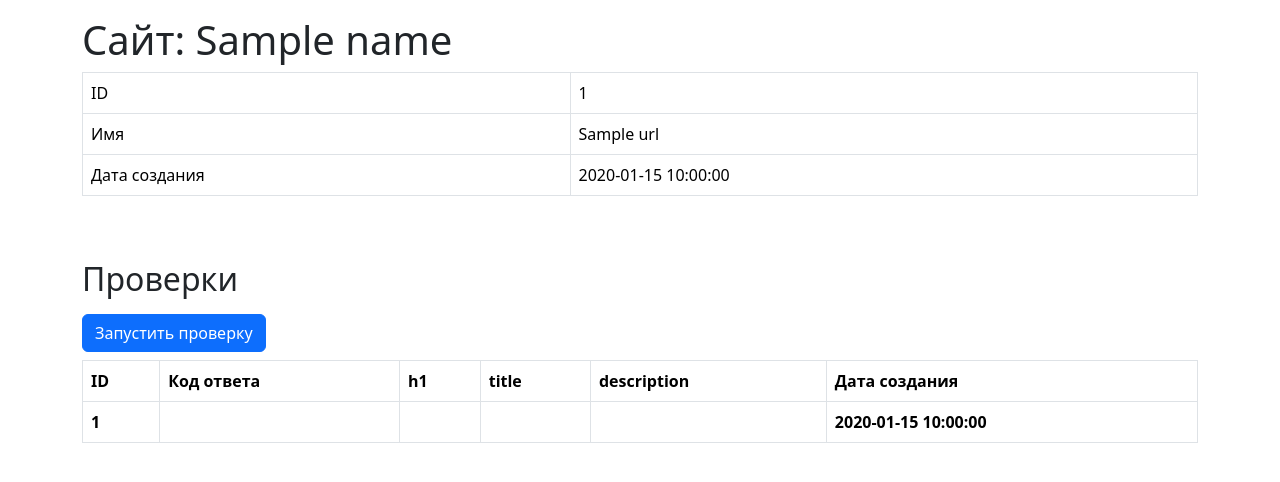
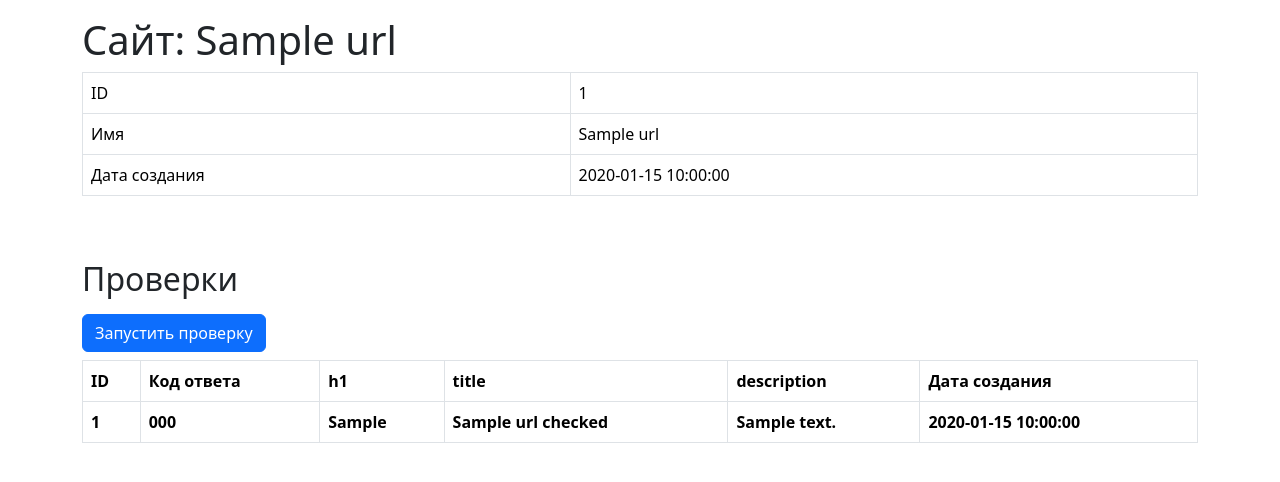
Before and after one commit to Nafanya-dev/Page-analyzer, a Flask app: template page_analyzer/templates/showURL.html in a window 1280 px wide. Shown: the part 56-538 px from the top of the page. Run offline with Flask 3, Linux system fonts and the light colour scheme; the template is opened without the code that fills it: most values are stand-ins (such as "Sample title", 1, 10 or a date in 2020); lists and menus that the app fills with data are empty.

Commit message:
add url check

```diff
--- a/page_analyzer/app.py
+++ b/page_analyzer/app.py
@@ -6,10 +6,9 @@ from flask import (
     url_for,
     flash,
     get_flashed_messages,
-    session
 )
 
-from page_analyzer.moduls.url_manager import normalize_url, validate
+from page_analyzer.moduls.url_manager import normalize_url, validate, check_url
 from page_analyzer.moduls.models import Url
 from page_analyzer.moduls import db
 from dotenv import load_dotenv
@@ -47,7 +46,6 @@ def add_url():
         return redirect(url_for('show_url', id=url.id))
     db.save_url(url, DATABASE_URL)
     flash('Страница успешно добавлена', 'success')
-    session['name'] = url.name
     return redirect(url_for('show_url', id=url.id))
 
 
@@ -74,7 +72,12 @@ def show_all_urls():
 
 
 @app.route('/urls/<id>/checks', methods=['POST'])
-def add_check_url(id):
-    db.check_url(id, DATABASE_URL)
-    flash('Страница успешно проверена', 'success')
+def check_and_add_url(id):
+    url = db.get_url(id, DATABASE_URL)
+    url_checked = check_url(url)
+    if not url_checked:
+        flash('Произошла ошибка при проверке', 'danger')
+    else:
+        flash('Страница успешно проверена', 'success')
+        db.add_checked_url(url, url_checked, DATABASE_URL)
     return redirect(url_for('show_url', id=id))
--- a/page_analyzer/templates/showURL.html
+++ b/page_analyzer/templates/showURL.html
@@ -6,7 +6,7 @@
 {% endfor %}
 {% endif %}
 
-{% block headline1 %}Сайт: {{ name }}{% endblock %}
+{% block headline1 %}Сайт: {{ url.name }}{% endblock %}
 
 {% block content %}
 <div class="table-responsive">
@@ -28,7 +28,7 @@
     </table>
 </div>
 <h2 class="mt-5 mb-3">Проверки</h2>
-<form method="post" action="{{ url_for('add_check_url', id=url.id) }}">
+<form method="post" action="{{ url_for('check_and_add_url', id=url.id) }}">
     <input type="submit" class="btn btn-primary" value="Запустить проверку">
 </form>
 <div>
@@ -45,10 +45,10 @@
             {% for url_checked in urls_checked %}
             <tr>
                 <th>{{ url_checked.id }}</th>
-                <th></th>
-                <th></th>
-                <th></th>
-                <th></th>
+                <th>{{ url_checked.status_code if url_checked.status_code else '' }}</th>
+                <th>{{ url_checked.h1 if url_checked.h1 else '' }}</th>
+                <th>{{ url_checked.title if url_checked.title else '' }}</th>
+                <th>{{ url_checked.description if url_checked.description else '' }}</th>
                 <th>{{ url_checked.created_at }}</th>
             </tr>
             {% endfor %}
--- a/page_analyzer/templates/showURLS.html
+++ b/page_analyzer/templates/showURLS.html
@@ -20,8 +20,8 @@
           <td>
             <a href="{{ url_for('show_url', id=url.id) }}">{{ url.name }}</a>
           </td>
-          <td>{% if url.created_at %}{{ url.created_at }}{% endif %}</td>
-          <td>{% if url.created_at %}{% endif %}</td>
+          <td>{{ url.created_at if url.created_at else '' }}</td>
+          <td>{{ url.status_code if url.status_code else '' }}</td>
         </tr>
     {% endfor %}
     </tbody>
--- a/pyproject.toml
+++ b/pyproject.toml
@@ -11,6 +11,7 @@ flask = "^3.0.3"
 python-dotenv = "^1.0.1"
 psycopg2-binary = "^2.9.9"
 validators = "^0.33.0"
+requests = "^2.32.3"
 
 
 [tool.poetry.group.dev.dependencies]
```
Also changed, not shown: page_analyzer/moduls/db.py (+7 -6 lines), page_analyzer/moduls/models.py (+11 -0 lines), page_analyzer/moduls/url_manager.py (+12 -0 lines), 1 other file.
